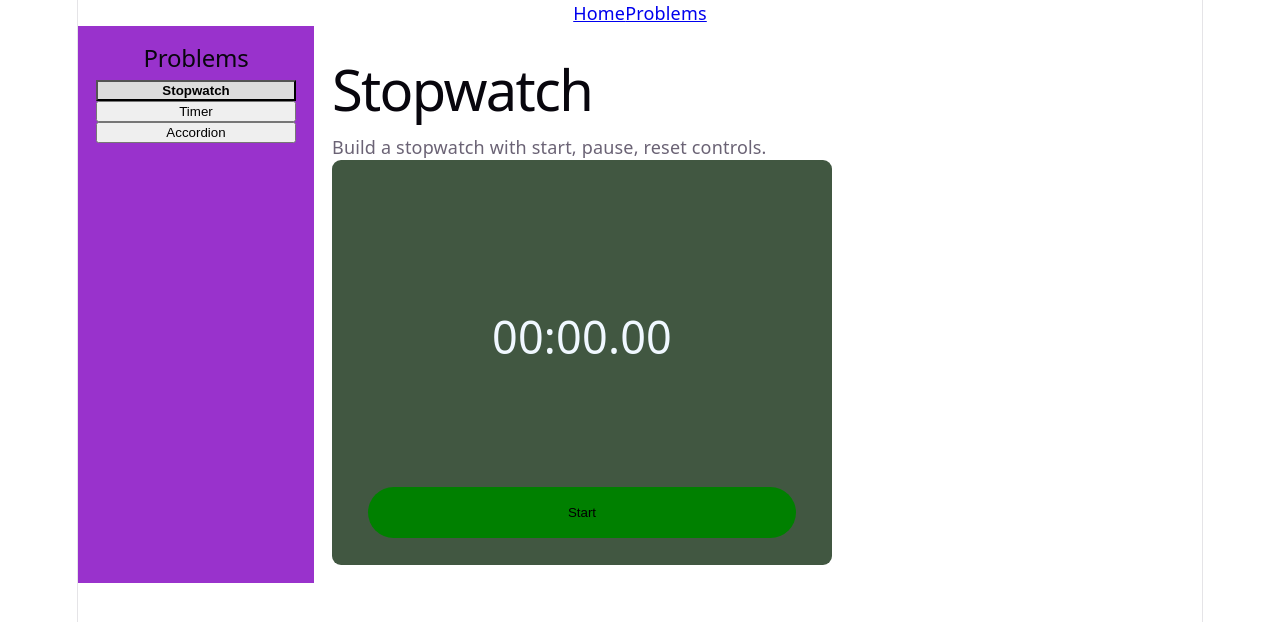
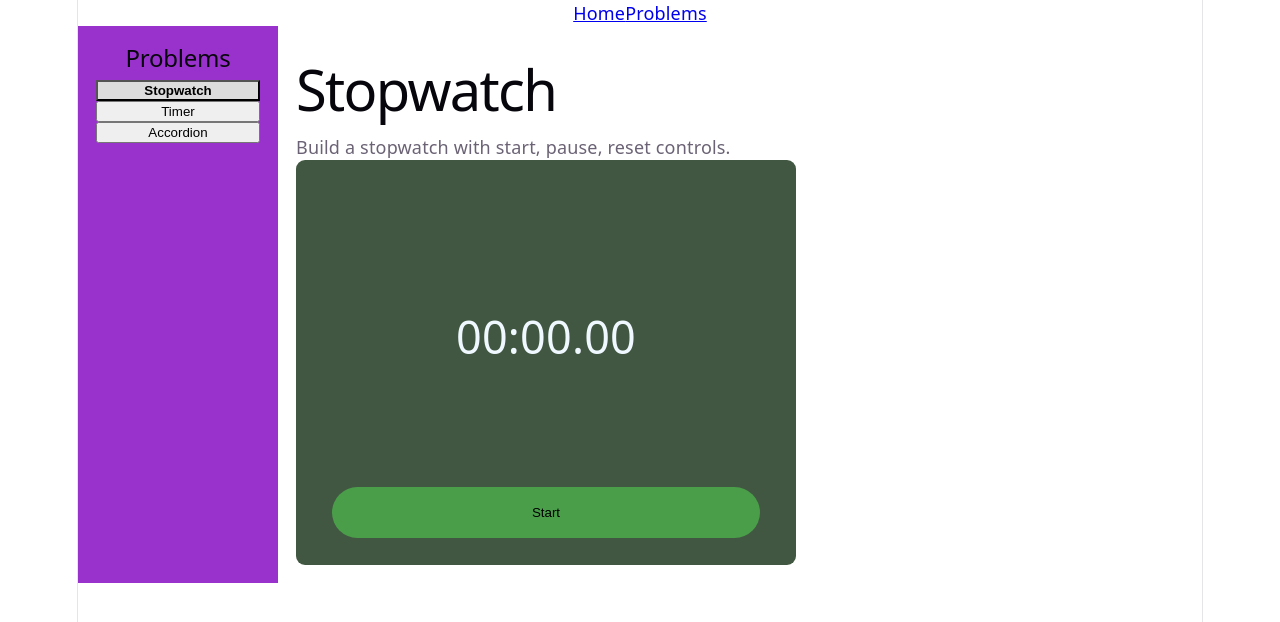
Before and after one commit to loafingbread/react-playground, a React (Vite) app: page /problems in a window 1280 px wide. Shown: the top 622 px of the page. Built offline with nearby package versions, Linux system fonts and the light colour scheme.

Commit message:
Refactor out stopwatch css files

```diff
--- a/src/index.css
+++ b/src/index.css
@@ -1,3 +1,9 @@
+*,
+*::before,
+*::after {
+  box-sizing: border-box;
+}
+
 :root {
   --text: #6b6375;
   --text-h: #08060d;
@@ -11,8 +17,8 @@
   --shadow:
     rgba(0, 0, 0, 0.1) 0 10px 15px -3px, rgba(0, 0, 0, 0.05) 0 4px 6px -2px;
 
-  --sans: system-ui, 'Segoe UI', Roboto, sans-serif;
-  --heading: system-ui, 'Segoe UI', Roboto, sans-serif;
+  --sans: system-ui, "Segoe UI", Roboto, sans-serif;
+  --heading: system-ui, "Segoe UI", Roboto, sans-serif;
   --mono: ui-monospace, Consolas, monospace;
 
   font: 18px/145% var(--sans);
--- a/src/pages/ProblemsPage.module.css
+++ b/src/pages/ProblemsPage.module.css
@@ -46,7 +46,6 @@
   }
 
   .nav-vertical {
-    flex-direction: row;
     flex-wrap: wrap;
   }
 }
--- /dev/null
+++ b/src/problems/Stopwatch/Clock.module.css
@@ -0,0 +1,16 @@
+.clock {
+  /* Center clock display */
+  display: flex;
+  justify-content: center;
+  align-items: center;
+
+  /* Set height and make width responsive */
+  height: clamp(120px, 30vw, 300px);
+  width: 100%;
+  max-width: 300px;
+
+  font-size: 2.5rem;
+  font-variant-numeric: tabular-nums;
+
+  cursor: pointer;
+}
--- a/src/problems/Stopwatch/Clock.tsx
+++ b/src/problems/Stopwatch/Clock.tsx
@@ -1,5 +1,5 @@
 import React from "react";
-import styles from "./Stopwatch.module.css";
+import styles from "./Clock.module.css";
 
 function formatTime(ms: number): string {
   const m = Math.floor(ms / 60000);
--- /dev/null
+++ b/src/problems/Stopwatch/Controls.module.css
@@ -0,0 +1,31 @@
+.controls {
+  display: flex;
+  justify-content: space-evenly;
+  gap: 0.5rem;
+  box-sizing: border-box;
+  width: 100%;
+  padding: 0 0.5rem;
+}
+
+.button {
+  flex: 1;
+  padding: 1rem 0;
+
+  border: none;
+  border-radius: 2rem;
+  background-color: var(--button-bg-hover);
+
+  cursor: pointer;
+}
+
+.button:hover {
+  background-color: var(--button-bg-hover);
+}
+
+.button:focus-visible {
+  outline: 2px solid var(--accent);
+  outline-offset: 2px;
+}
+
+.button-icon {
+}
--- a/src/problems/Stopwatch/Controls.tsx
+++ b/src/problems/Stopwatch/Controls.tsx
@@ -1,5 +1,5 @@
 import React from "react";
-import styles from "./Stopwatch.module.css";
+import styles from "./Controls.module.css";
 
 export type TimerState = {
   inProgress: boolean;
@@ -15,10 +15,10 @@ type ControlsConfig = {
 function Controls({ timer }: ControlsConfig) {
   let buttonConfigs: ButtonProps[] = timer.inProgress
     ? [
-        { text: "Pause", onClick: timer.onPause, "aria-label": "Pause" },
-        { text: "Reset", onClick: timer.onReset, "aria-label": "Reset" },
+        { text: "Pause", onClick: timer.onPause, ariaLabel: "Pause" },
+        { text: "Reset", onClick: timer.onReset, ariaLabel: "Reset" },
       ]
-    : [{ text: "Start", onClick: timer.onStart, "aria-label": "Start" }];
+    : [{ text: "Start", onClick: timer.onStart, ariaLabel: "Start" }];
 
   return (
     <div className={styles.controls}>
@@ -33,16 +33,16 @@ type ButtonProps = {
   text: string;
   icon?: React.ReactNode;
   onClick: () => void;
-  "aria-label": string;
+  ariaLabel: string;
 };
 
 function Button(props: ButtonProps) {
   return (
     <button
       type="button"
-      className={styles["controls-buttons"]}
+      className={styles["button"]}
       onClick={props.onClick}
-      aria-label={props["aria-label"]}
+      aria-label={props.ariaLabel}
     >
       {props.icon && (
         <span aria-hidden="true" className={styles["button-icon"]}>
--- a/src/problems/Stopwatch/Stopwatch.module.css
+++ b/src/problems/Stopwatch/Stopwatch.module.css
@@ -1,5 +1,9 @@
 .stopwatch {
-  /* Establish positioning context for children */
+  --surface: #415741;
+  --on-surface: aliceblue;
+  --button-bg: #2d6a2d;
+  --button-bg-hover: #4a9e4a;
+
   position: relative;
 
   display: flex;
@@ -8,55 +12,6 @@
   padding: 1.5rem;
   border-radius: 0.5rem;
 
-  background-color: rgb(65, 87, 65);
-  color: aliceblue;
+  background-color: var(--surface);
+  color: var(--on-surface);
 }
-
-.clock {
-  /* Center clock display */
-  display: flex;
-  justify-content: center;
-  align-items: center;
-  /* Set height and make width responsive */
-  height: clamp(120px, 30vw, 300px);
-  width: 100%;
-  max-width: 300px;
-
-  /* Change cursor on enter */
-  cursor: pointer;
-}
-
-.time {
-  font-size: 2.5rem;
-  font-variant-numeric: tabular-nums;
-}
-
-.controls {
-  display: flex;
-  flex-direction: row;
-  justify-content: space-evenly;
-  gap: 0.5rem;
-  box-sizing: border-box;
-  width: 100%;
-  padding: 0 0.5rem;
-}
-
-.controls-buttons {
-  flex: 1;
-  padding: 1rem 0;
-
-  border: none;
-  border-radius: 2rem;
-  background-color: green;
-
-  cursor: pointer;
-}
-
-.controls-buttons:hover {
-  background-color: lightgreen;
-}
-
-.controls-buttons:focus-visible {
-  outline: 2px solid var(--accent);
-  outline-offset: 2px;
-}
```
